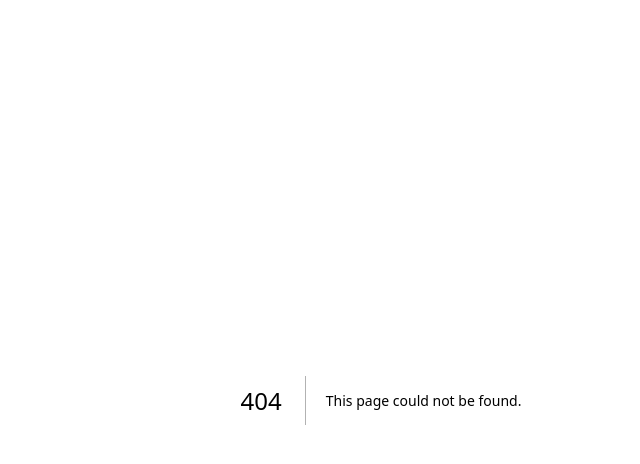
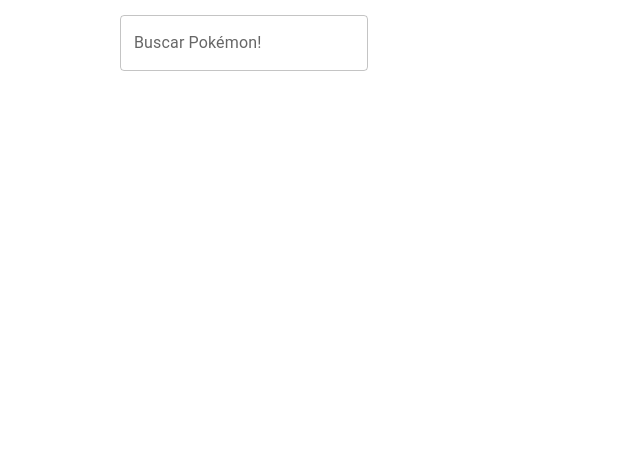
Before and after one commit to devkoalaa/NextKoalaHub, a Next.js app: page /mui in a window 1280 px wide. Before the commit this address had no page. Shown: the top 464 px of the page, without its empty margins (259-899 px from the left). Built offline with nearby package versions, Linux system fonts and the light colour scheme.

Commit message:
add mui and create search pokemon with him

```diff
--- a/package.json
+++ b/package.json
@@ -9,6 +9,10 @@
         "lint": "next lint"
     },
     "dependencies": {
+        "@emotion/react": "^11.10.6",
+        "@emotion/styled": "^11.10.6",
+        "@fontsource/roboto": "^4.5.8",
+        "@mui/material": "^5.12.1",
         "@ssplib/react-components": "^0.0.12",
         "@types/node": "18.15.0",
         "@types/react": "18.0.28",
--- /dev/null
+++ b/src/pages/mui/index.tsx
@@ -0,0 +1,106 @@
+/* eslint-disable @next/next/no-img-element */
+import * as React from 'react'
+import ImageList from '@mui/material/ImageList'
+import ImageListItem from '@mui/material/ImageListItem'
+import ImageListItemBar from '@mui/material/ImageListItemBar'
+import {
+    Box,
+    Container,
+    CssBaseline,
+    TextField,
+    ThemeProvider,
+} from '@mui/material'
+import styles from './style.module.scss'
+import { dark } from '@mui/material/styles/createPalette'
+import { useCallback, useEffect, useState } from 'react'
+
+interface PokemonInterface {
+    name: string
+    id?: number
+    types?: [
+        {
+            slot: number
+            type: {
+                name: string
+            }
+        }
+    ]
+    sprites?: {
+        front_default: string
+        other: {
+            'official-artwork': {
+                front_default: string
+            }
+        }
+    }
+}
+
+const URL_API = 'https://pokeapi.co/api/v2/pokemon/'
+
+export default function Mui() {
+    const [pokemon, setPokemon] = useState<PokemonInterface>()
+    const [pokemonBuscado, setPokemonBuscado] = useState('')
+    const [listPkm, setListPkm] = useState<PokemonInterface[]>([])
+
+    const pesquisarPokemon = (event: any) => {
+        event.preventDefault()
+
+        if (pokemonBuscado) {
+            fetch(URL_API + pokemonBuscado).then((response) => {
+                response.json().then((data) => {
+                    setPokemon({
+                        ...data,
+                        name:
+                            data.name[0].toUpperCase() + data.name.substring(1),
+                    })
+                })
+            })
+        }
+
+        setPokemonBuscado('')
+    }
+
+    useEffect(() => {
+        pokemon && setListPkm((d) => [...d, pokemon])
+    }, [pokemon])
+
+    return (
+        <React.Fragment>
+            <CssBaseline />
+            <Container maxWidth="sm">
+                <Box sx={{ height: '100vh', margin: '15px' }}>
+                    <form onSubmit={pesquisarPokemon}>
+                        <TextField
+                            sx={{ marginBottom: '10px' }}
+                            id="outlined-search"
+                            label="Buscar Pokémon!"
+                            type="search"
+                            onChange={(e) =>
+                                setPokemonBuscado(e.target.value.toLowerCase())
+                            }
+                            value={pokemonBuscado}
+                        />
+                    </form>
+                    <ImageList sx={{ width: 500, height: 'fill' }}>
+                        {listPkm.map((item, index) => (
+                            <ImageListItem key={item.name + index}>
+                                <img
+                                    src={
+                                        item.sprites?.other['official-artwork']
+                                            .front_default
+                                    }
+                                    alt={item.name}
+                                    loading="lazy"
+                                />
+                                <ImageListItemBar
+                                    title={item.name}
+                                    position="below"
+                                />
+                            </ImageListItem>
+                        ))}
+                    </ImageList>
+                </Box>
+            </Container>
+        </React.Fragment>
+    )
+}
--- /dev/null
+++ b/src/pages/mui/style.module.scss
@@ -0,0 +1,5 @@
+@media (prefers-color-scheme: light) {
+    html {
+        color-scheme: light;
+    }
+}
--- a/src/pages/pokemon/index.tsx
+++ b/src/pages/pokemon/index.tsx
@@ -3,6 +3,7 @@
 import Image from 'next/image'
 import s from './style.module.scss'
 import * as SSPLIB from '@ssplib/react-components'
+
 interface PokemonInterface {
     name: string
     id: number
@@ -32,6 +33,7 @@
 
     const pesquisarPokemon = (event: any) => {
         event.preventDefault()
+
         if (pokemonBuscado) {
             fetch(URL_API + pokemonBuscado).then((response) => {
                 response.json().then((data) => {
@@ -43,6 +45,7 @@
                 })
             })
         }
+
         setPokemonBuscado('')
     }
 
--- a/src/styles/globals.scss
+++ b/src/styles/globals.scss
@@ -93,23 +93,23 @@
     overflow-x: hidden;
 }
 
-body {
-    color: rgb(var(--foreground-rgb));
-    background: linear-gradient(
-            to bottom,
-            transparent,
-            rgb(var(--background-end-rgb))
-        )
-        rgb(var(--background-start-rgb));
-}
+// body {
+//     color: rgb(var(--foreground-rgb));
+//     background: linear-gradient(
+//             to bottom,
+//             transparent,
+//             rgb(var(--background-end-rgb))
+//         )
+//         rgb(var(--background-start-rgb));
+// }
 
 a {
     color: inherit;
     text-decoration: none;
 }
 
-@media (prefers-color-scheme: dark) {
-    html {
-        color-scheme: dark;
-    }
-}
+// @media (prefers-color-scheme: dark) {
+//     html {
+//         color-scheme: dark;
+//     }
+// }
```
Also changed, not shown: 1 other file (tests, documents, lock files or other folders).
